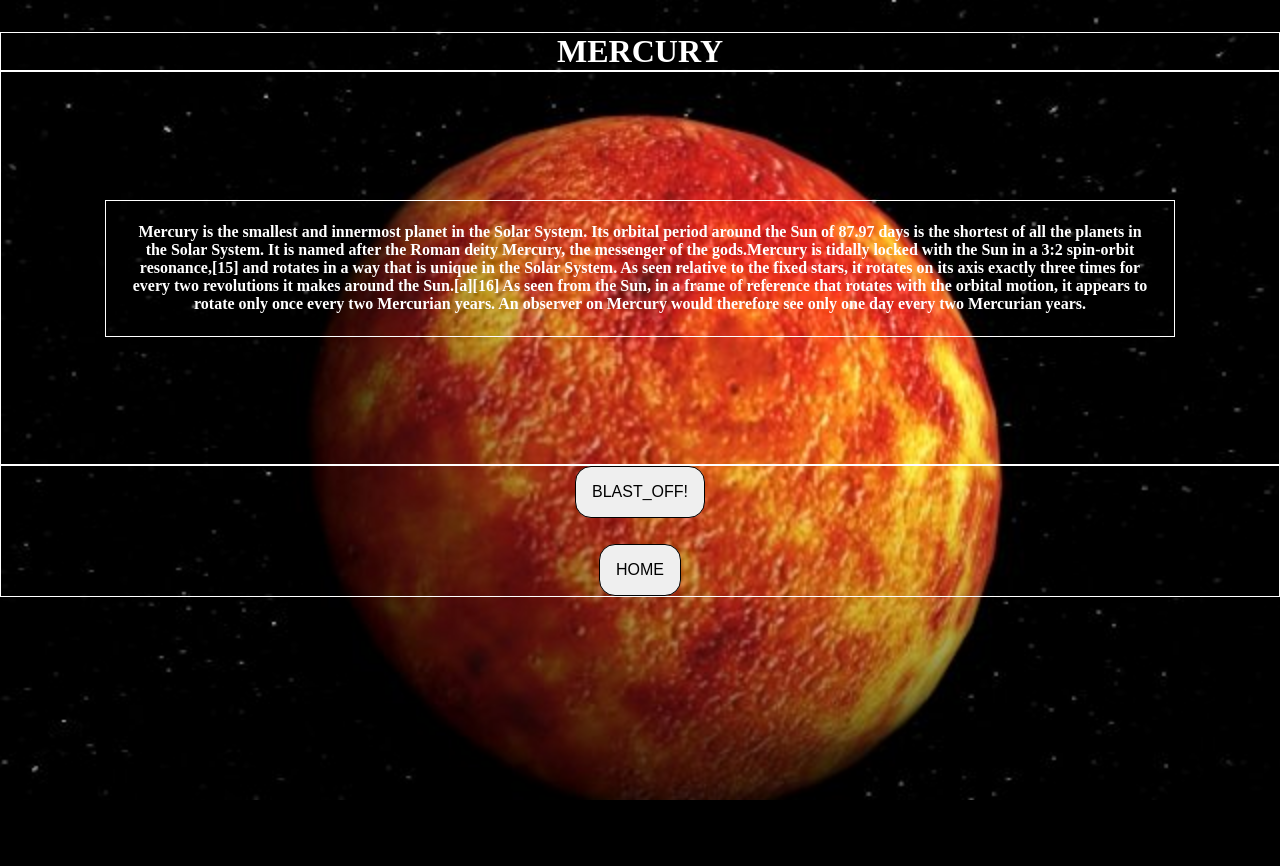
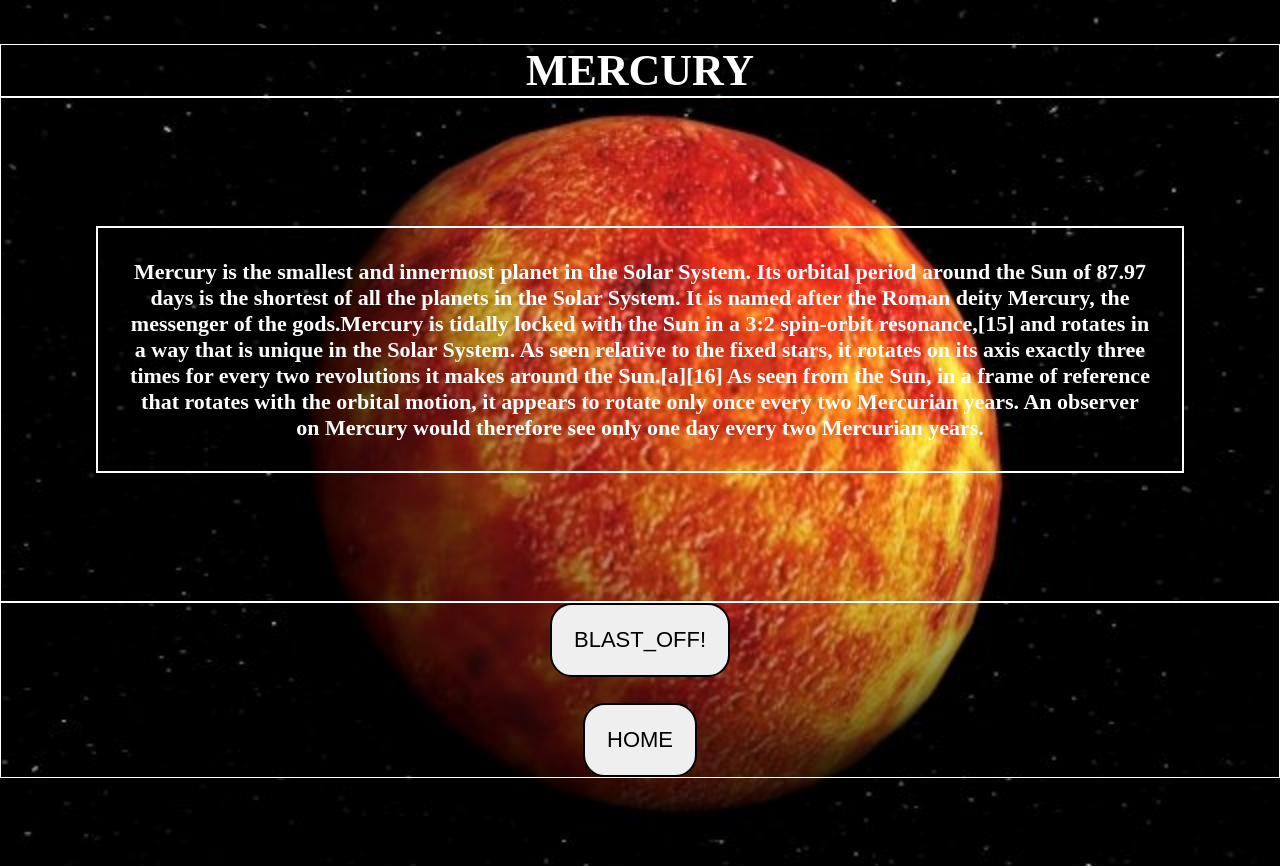
Before and after one commit to vvichuuma/PLANET_X, a PHP site: page /mercury.html in a window 1280 px wide. Before the commit the page ends 800 px from the top, so only its background shows below. Run offline with PHP 8.4, Linux system fonts and the light colour scheme.

Commit message:
added some modifications to mercury

```diff
--- a/mercury.css
+++ b/mercury.css
@@ -38,7 +38,7 @@ html , body{
 #butt{
 	border:1px solid white;
 	text-align: center;
-
+     margin-bottom: 4rem;
 }
 
 #home{
@@ -69,7 +69,7 @@ body{
 @media only screen and (max-width: 600px) {
 
    html{
-  	font-size: 12px;
+  	font-size: 19px;
   }
 
 
@@ -79,7 +79,7 @@ body{
 @media only screen and (min-width: 600px) {
 
     html{
-  	font-size: 13px;
+  	font-size: 20px;
   }
 
 
@@ -89,7 +89,7 @@ body{
 @media only screen and (min-width: 768px) {
 
     html{
-  	font-size: 14px;
+  	font-size: 21px;
   }
 
 
@@ -99,7 +99,7 @@ body{
 @media only screen and (min-width: 992px) {
 
      html{
-  	font-size: 15px;
+  	font-size: 21px;
   }
 
 
@@ -110,7 +110,7 @@ body{
 @media only screen and (min-width: 1200px) {
 
   html{
-  	font-size: 16px;
+  	font-size: 22px;
   }
 
 
```
